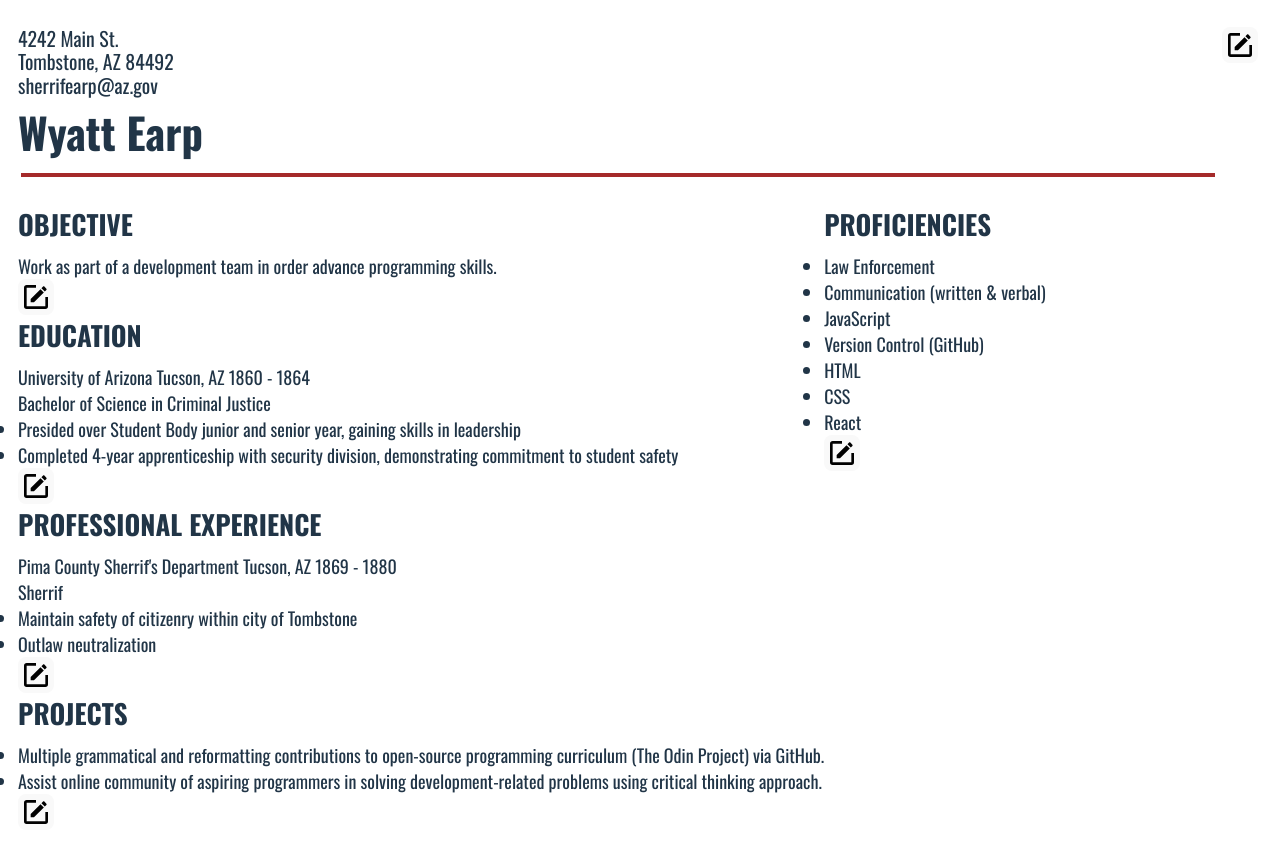
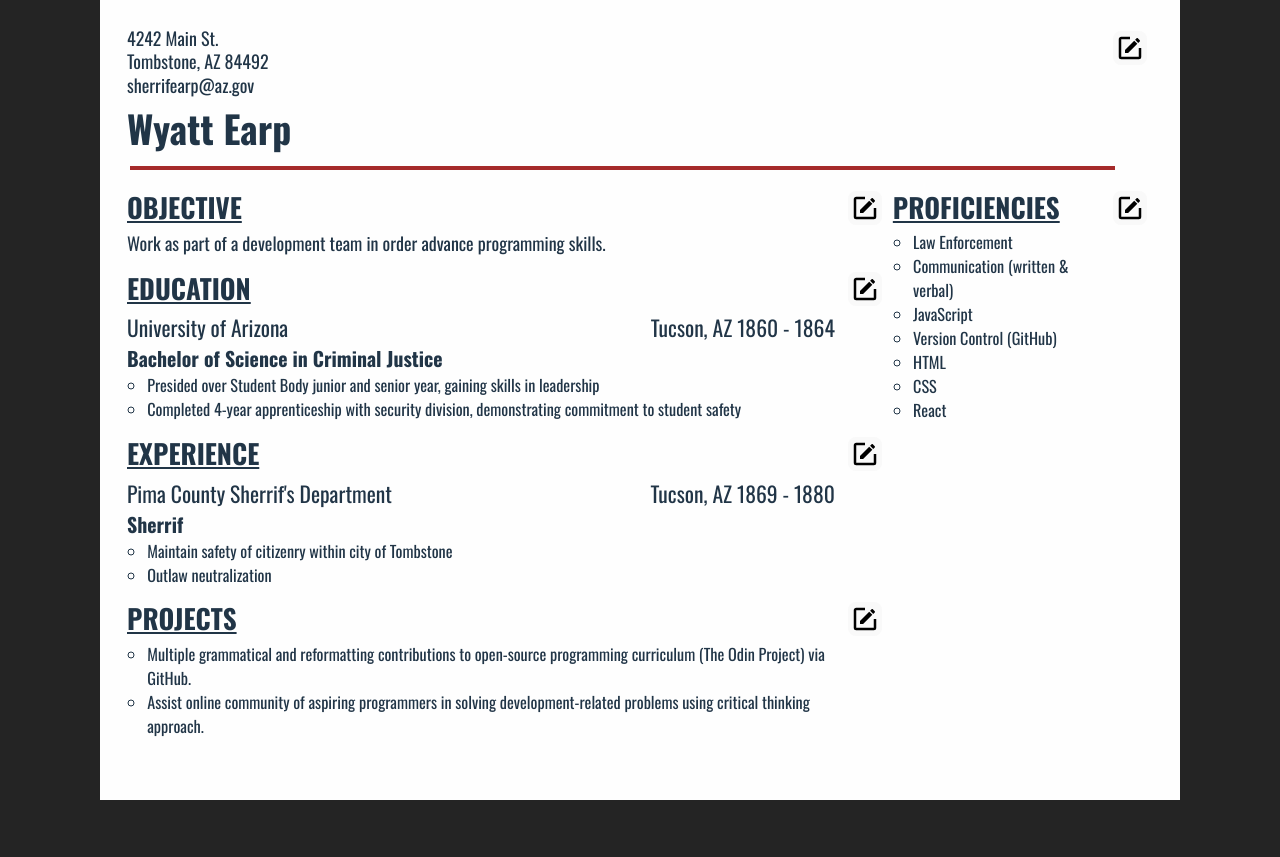
Before and after one commit to Slashmyaxl/cv-app, a React (Vite) app: page / in a window 1280 px wide. After the commit the page ends 800 px from the top, so only its background shows below. Built offline with nearby package versions, Linux system fonts and the light colour scheme.

Commit message:
Add styling to components

```diff
--- a/src/App.css
+++ b/src/App.css
@@ -4,8 +4,7 @@
 
 #root {
   min-width: max(320px, 100%);
-  max-width: 1280px;
-  padding: 1.5rem 1rem;
+  padding: 1.5rem;
 }
 
 .content > * {
@@ -14,45 +13,72 @@
 
 h2 {
   text-transform: uppercase;
-  margin-bottom: 0.5rem;
+  text-decoration: underline;
+  margin-bottom: 0.2rem;
 }
 
 main {
-  margin-top: 1.5rem;
   display: flex;
+  gap: 0.25rem;
 }
 
-main > article {
+header, main article, main aside {
   display: grid;
   grid-template-columns: 1fr 40px;
-  gap: 1rem;
-  min-width: 320px;
+  gap: 0.75rem;
+}
+
+main article, main aside {
+  margin-top: 0.65rem;
 }
 
 .icon {
-  width: 32px;
+  width: 30px;
 }
 
-header {
-  line-height: 1.3rem;
-  font-size: 1.1rem;
+ul {
+  margin-left: 1.25em;
+  text-align: left;
+  list-style: circle;
+  font-size: 0.9rem;
 }
 
-input, textarea {
+input {
   background: lightyellow;
   font-family: Oswald;
   padding: 0px 2px;
-  border: 1px solid gray;
-  border-bottom: none;
+  border: unset;
+  border-bottom: 1px solid lightblue;
   font-size: 1rem;
   min-width: 300px;
 }
 
-input.big {
-  font-size: 1.75em;
-  font-weight: bold;
+.main-content input {
+  width: 95%;
 }
 
-section input:last-child {
-  border-bottom: 1px solid gray;
+main input.big {
+  font-size: 1.25rem;
 }
+
+main input.heading {
+  font-size: 1.2rem;
+}
+
+.institution {
+  font-size: 1.2rem;
+  width: 100%;
+  display: flex;
+  column-gap: 0.2rem;
+  flex-wrap: wrap;
+  justify-content: space-between;
+}
+
+.institution > span {
+  font-weight: normal;
+}
+
+.role {
+  font-weight: bold;
+  font-size: 1.1rem;
+}
--- a/src/components/Body.jsx
+++ b/src/components/Body.jsx
@@ -10,7 +10,7 @@ export default function Content() {
       <Objective />
       <Credential title="Education" credentialItem={education} />
       <Credential
-        title="Professional Experience"
+        title="Experience"
         credentialItem={professional}
       />
       <Projects />
--- a/src/components/Credentials.jsx
+++ b/src/components/Credentials.jsx
@@ -10,6 +10,12 @@ export default function Credential({ title, credentialItem }) {
   function changeInstitution(e) {
     let newCredential = credential;
     newCredential = { ...newCredential, institution: e.target.value };
+    setCredential(newCredential);
+  }
+
+  function changeLocation(e) {
+    let newCredential = credential;
+    newCredential = { ...newCredential, location: e.target.value };
     setCredential(newCredential);
   }
 
@@ -46,7 +52,7 @@ export default function Credential({ title, credentialItem }) {
         {!writing ? (
           <>
             <p className="institution">{credential.institution} <span className="tenure">{credential.location} {credential.tenure}</span></p>
-            <p>{credential.role}</p>
+            <p className="role">{credential.role}</p>
             <ul>
               {credential.highlights.map((item) => {
                 if (item.detail.length > 0) return <li key={item.id}>{item.detail}</li>;
@@ -59,16 +65,25 @@ export default function Credential({ title, credentialItem }) {
               onChange={changeInstitution}
               text={credential.institution}
               placeholder="Institution"
+              className="heading"
+            />
+            <Input
+              onChange={changeLocation}
+              text={credential.location}
+              placeholder="Location"
+              className="heading"
             />
             <Input
               onChange={changeTenure}
               text={credential.tenure}
               placeholder="Tenure"
+              className="heading"
             />
             <Input
               onChange={changeRole}
               text={credential.role}
               placeholder="Role"
+              className="big"
             />
             <InputList
               listItems={credential.highlights}
--- a/src/components/Objective.jsx
+++ b/src/components/Objective.jsx
@@ -19,7 +19,7 @@ export default function Objective() {
         {!writing ? (
           <p>{objective}</p>
         ) : (
-          <textarea
+          <input
             value={objective}
             onChange={(e) => setObjective(e.target.value)}
             placeholder="Professional or academic goal"
--- a/src/index.css
+++ b/src/index.css
@@ -31,14 +31,15 @@ a:hover {
 }
 
 body {
-  margin: 0;
+  margin: 0 auto;
   display: flex;
   min-width: 320px;
+  max-width: 1080px;
   min-height: 100vh;
 }
 
 h1 {
-  font-size: 2.15em;
+  font-size: 2.1em;
   margin-top: 0.25rem;
   line-height: 1.4em;
 }
@@ -46,10 +47,11 @@ h1 {
 hr {
   border: 2px solid brown;
   width: 96%;
-  margin: 0.65rem 0.18rem;
+  margin: 0.65rem 0.18rem 0.25rem;
 }
 
 button {
+  margin-top: 4px;
   display: flex;
   justify-content: center;
   align-items: center;
@@ -75,7 +77,11 @@ button:focus-visible {
 @media (prefers-color-scheme: light) {
   :root {
     color: #213547;
-    background-color: #ffffff;
+    background-color: #242424;
+  }
+
+  body {
+    background-color: #fefefe;
   }
   a:hover {
     color: #747bff;
--- a/src/styles/Heading.css
+++ b/src/styles/Heading.css
@@ -1,6 +1,12 @@
 header {
-    display: grid;
-    grid-template-columns: 1fr 40px;
-    gap: 1rem;
-    min-width: 320px;
+    line-height: 1.3em;
 }
+
+input {
+    width: 50%;
+}
+
+input.big {
+    font-size: 1.75em;
+    font-weight: bold;
+  }
```
